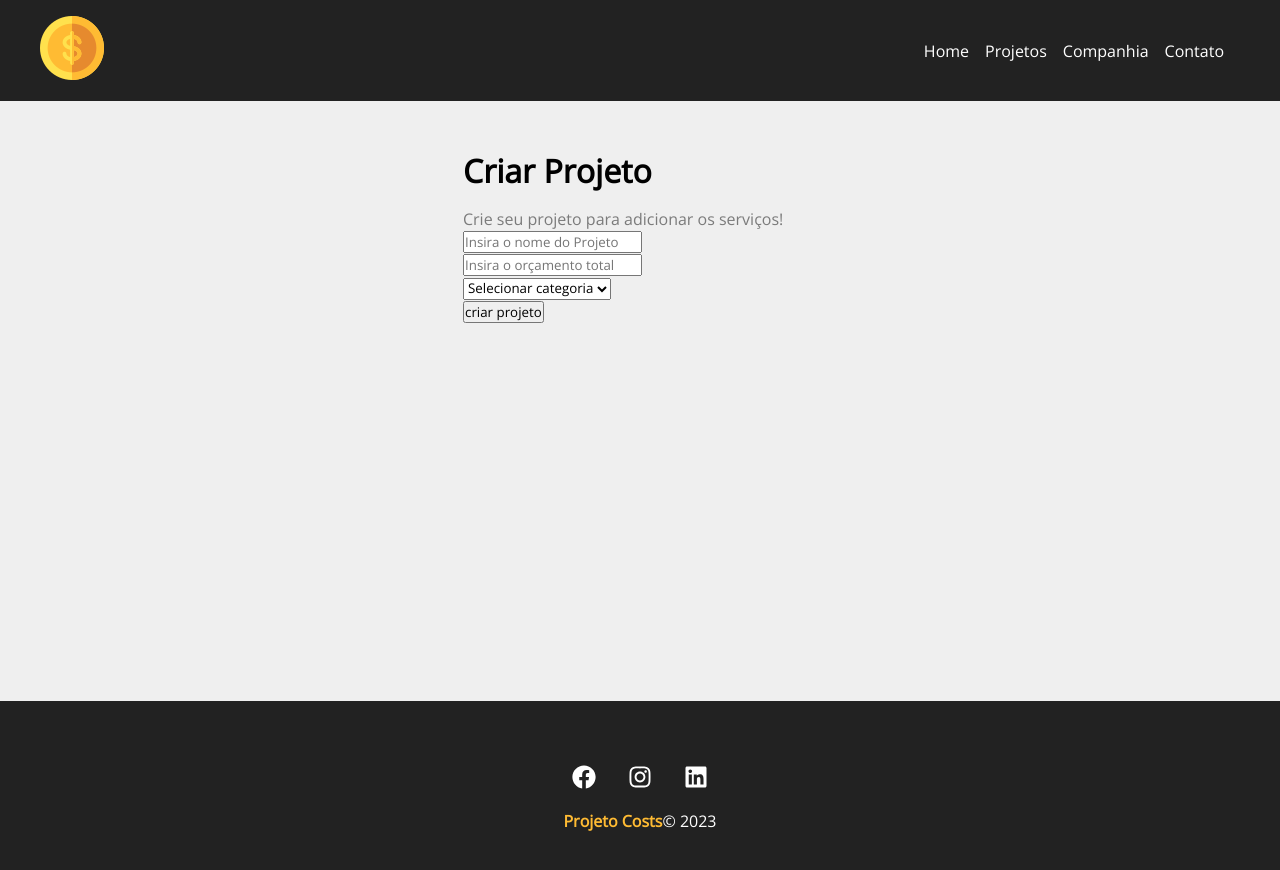
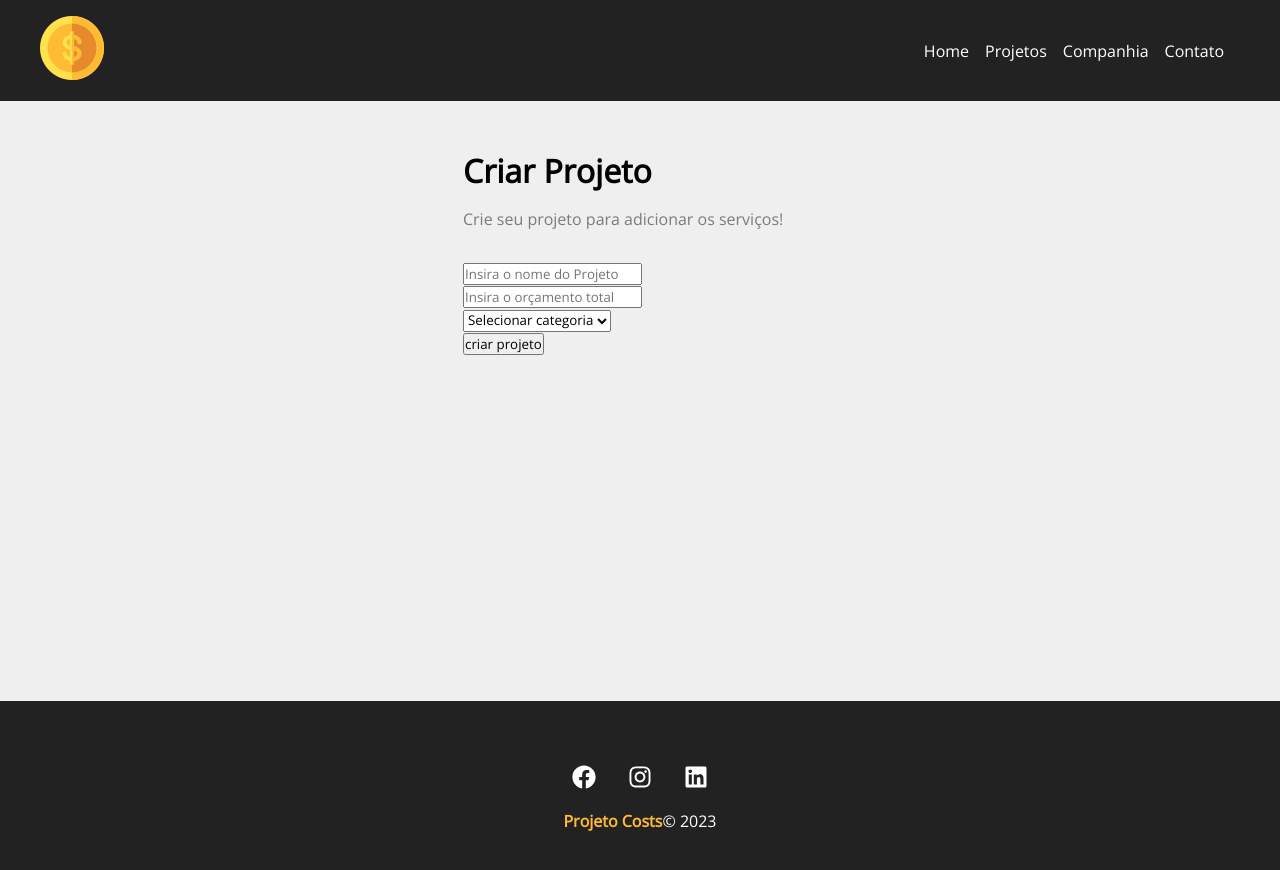
Before and after one commit to izaiasbatis/React_iniciante, a React (Create React App) app in the folder oficialprojetoreact/: page /newproject in a window 1280 px wide. Shown: the top 870 px of the page. Built offline with nearby package versions, Linux system fonts and the light colour scheme.

Commit message:
adicionando page de projetos
realizar nova página onde irão compor meus projetos

```diff
--- a/oficialprojetoreact/src/Styles/ProjetoFormularios.module.css
+++ b/oficialprojetoreact/src/Styles/ProjetoFormularios.module.css
@@ -1,3 +1,4 @@
 .formulário{
-    display: table;
+    width: 100%;
+    margin: 2em 0;
 }
```
Also changed, not shown: oficialprojetoreact/src/Projeto/Projetos_input.js (added, +10 -0 lines), oficialprojetoreact/src/Styles/Projetos_input.modules.css (added).
